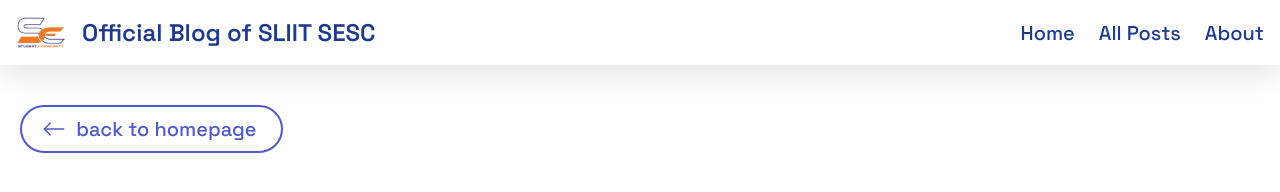
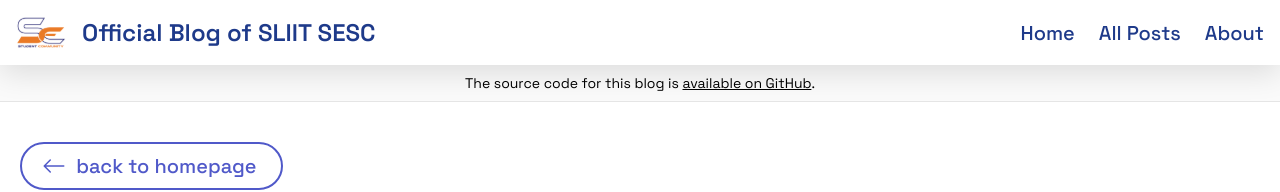
Before and after one commit to sliitsesc/sesc-blog, a Next.js app: page /posts/SLIITXtreme-3.0 in a window 1280 px wide. Shown: the top 192 px of the page. Built offline with nearby package versions, Linux system fonts and the light colour scheme.

Commit message:
Post Preview fixing 2

```diff
--- a/src/app/posts/[slug]/page.tsx
+++ b/src/app/posts/[slug]/page.tsx
@@ -21,7 +21,7 @@ export default async function Post(props: Params) {
 
   return (
     <main>
-      {/*<Alert preview={post.preview} />*/}
+      <Alert preview={post.preview} />
       <Container>
         <Header />
         <article className="mb-32">
```
